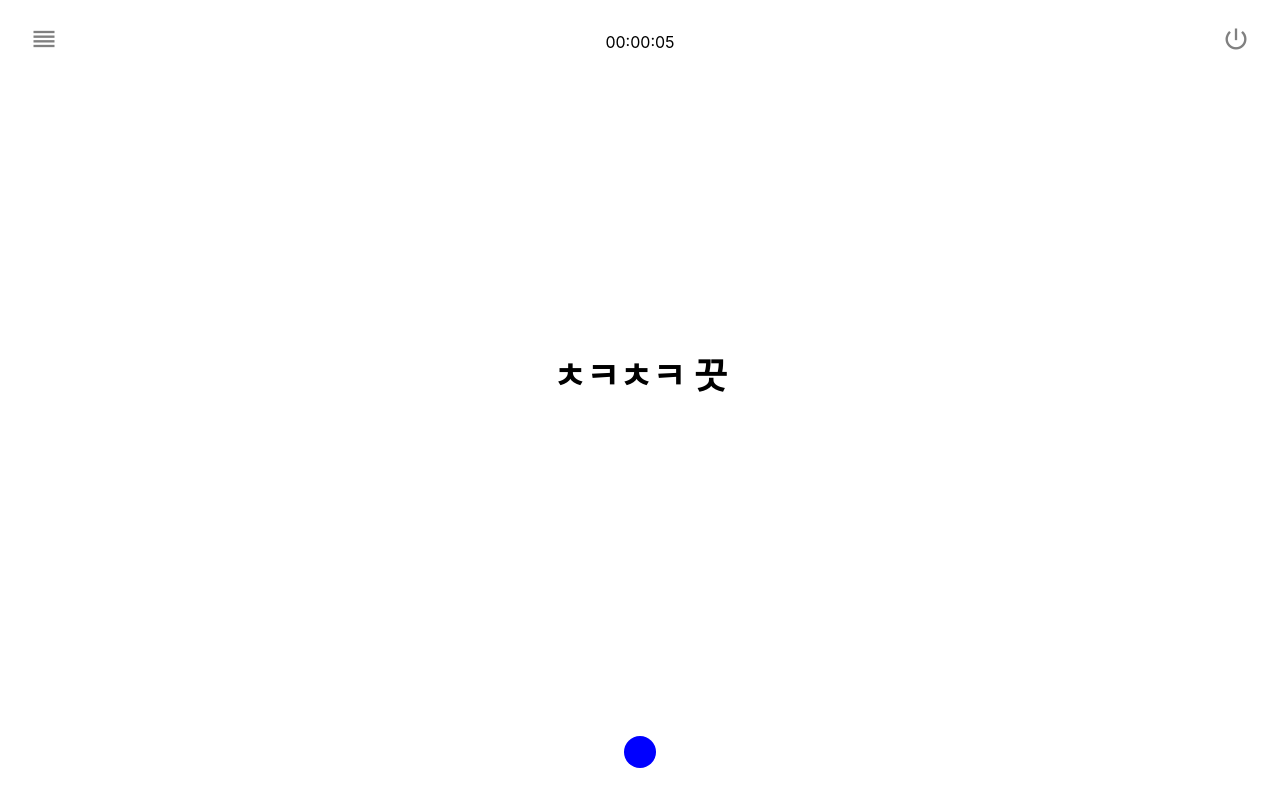
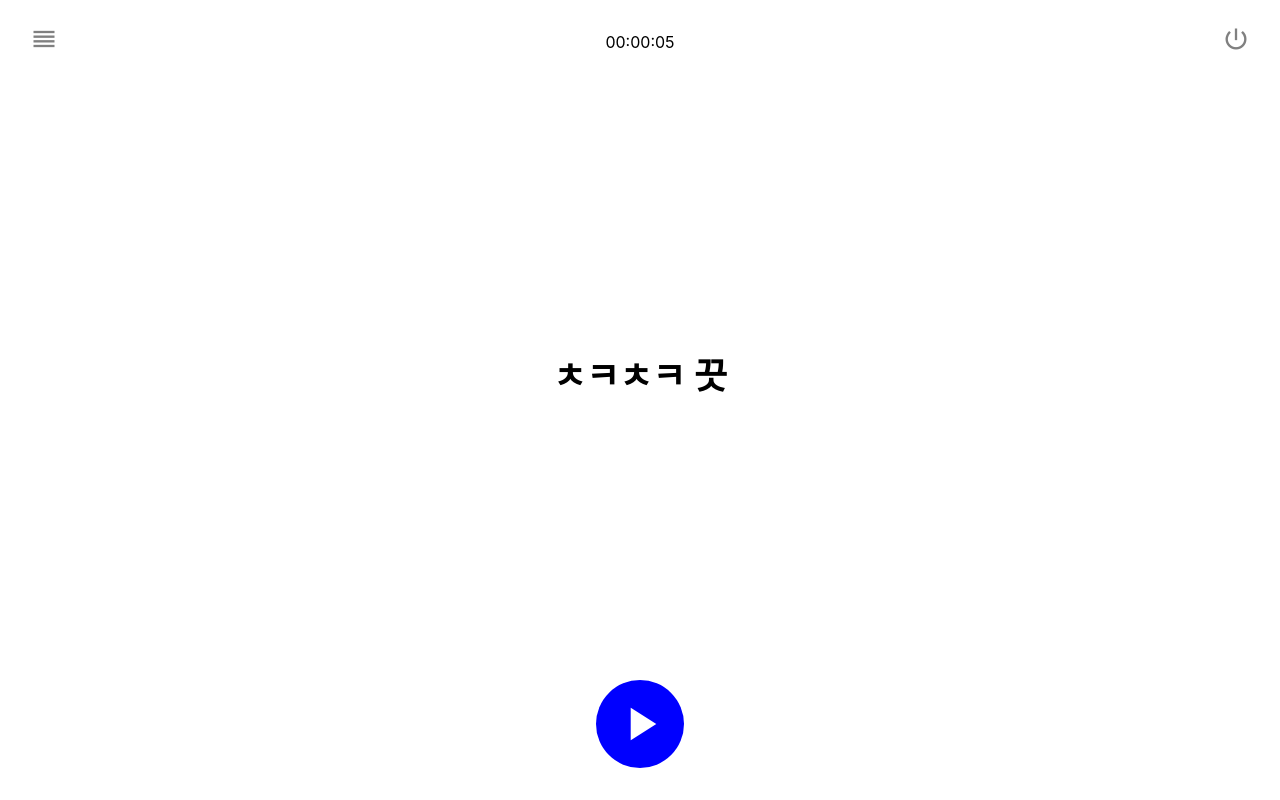
Before and after one commit to realsnoopso/HealthRoutine_Front, a Next.js app: page /done in a window 1280 px wide. Built offline with nearby package versions, Linux system fonts and the light colour scheme; a web font is replaced by a local one.

Commit message:
Reset data when routine is finished

```diff
--- a/src/components/organisms/Navbar.tsx
+++ b/src/components/organisms/Navbar.tsx
@@ -3,8 +3,7 @@ import theme from '@src/styles/theme';
 import { useRouter } from 'next/router';
 import { useState, useEffect, useRef, ReactElement } from 'react';
 import { runSetCount, makeTimer } from '@src/services/makeTimer';
-import Drawer from '@src/components/organisms/Drawer';
-
+import { resetData } from '@src/services/resetData';
 interface Navbar {
   drawerOpenFuc: () => void;
 }
@@ -19,13 +18,18 @@ export default function Navbar(props: Navbar) {
     runSetCount(count, setCount);
   }, [count]);
 
+  function quitRoutines() {
+    resetData()
+    router.push('/')
+  }
+
   return (
     <StyledRoot>
       <button onClick={() => drawerOpenFuc()}>
         <span className="material-icons">reorder</span>
       </button>
       <span className="timer">{makeTimer(count, 'h:m:s')}</span>
-      <button onClick={() => router.push('/')}>
+      <button onClick={quitRoutines}>
         <span className="material-icons">power_settings_new</span>
       </button>
     </StyledRoot>
--- a/src/pages/doing/[index]/[round].tsx
+++ b/src/pages/doing/[index]/[round].tsx
@@ -29,9 +29,7 @@ const Doing: NextPage = () => {
   })()
 
   function finishRoutine() {
-    console.log(isWorkoutFinished)
     if (isWorkoutFinished) {
-      debugger;
       return router.push(`/done`);
     }
     router.push(`/rest/${index}/${round}`);
--- a/src/pages/done.tsx
+++ b/src/pages/done.tsx
@@ -1,10 +1,18 @@
 import type { NextPage } from 'next';
 import Cycle from '@src/components/templates/Cycle';
+import { resetData } from '@src/services/resetData';
+import { useRouter } from 'next/router';
 
 const Start: NextPage = () => {
+  const router = useRouter();
+
+  function finishRoutines() {
+    resetData()
+    router.push(`/`);
+  }
 
   return (
-    <Cycle>
+    <Cycle btnIcon="play_arrow" _onClick={finishRoutines}>
       <h3>ㅊㅋㅊㅋ 끗</h3>
     </Cycle>
   );
--- /dev/null
+++ b/src/services/resetData.tsx
@@ -0,0 +1,4 @@
+export function resetData () {
+  localStorage.removeItem('currIndex');
+  localStorage.removeItem('currRound');
+}
```
